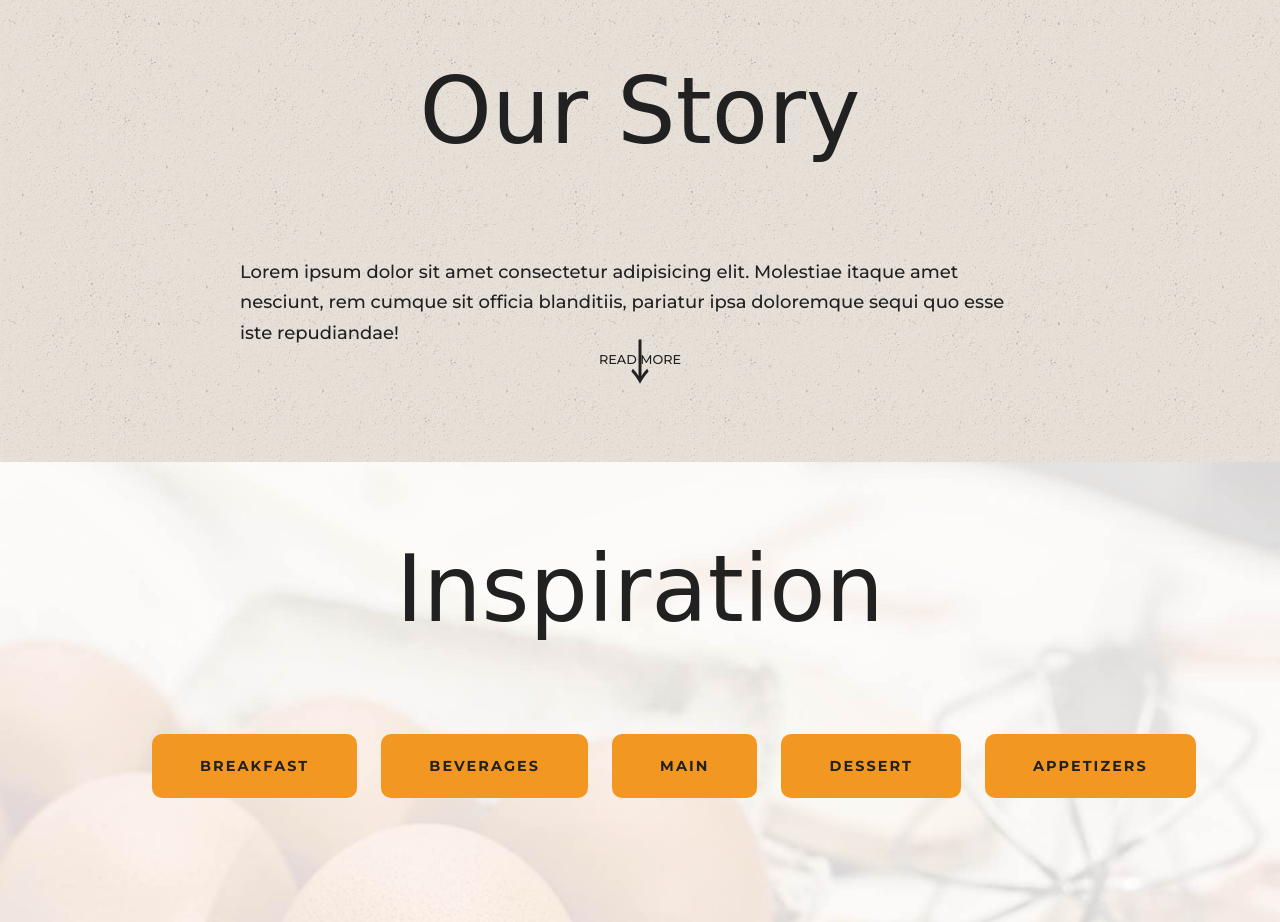
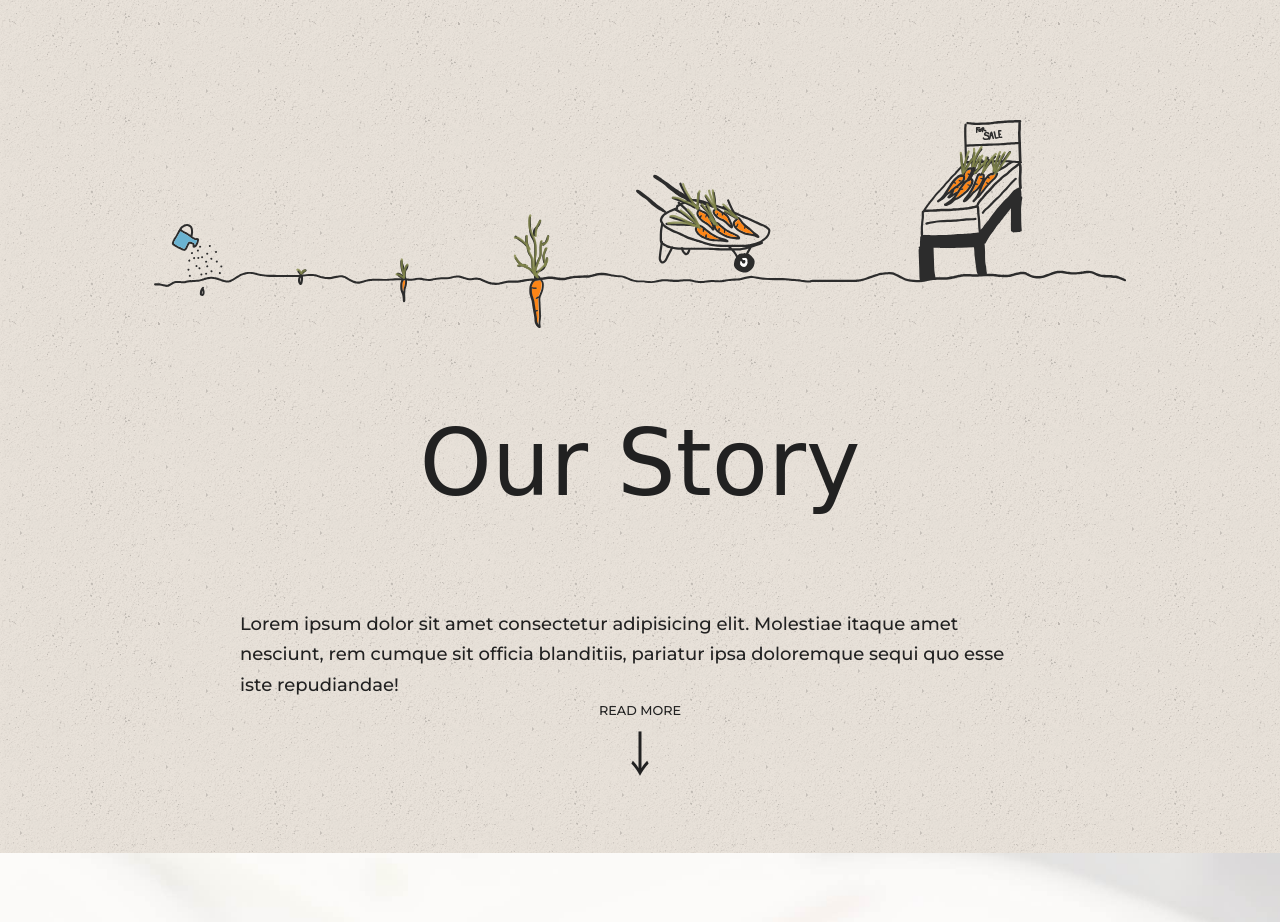
Before and after one commit to PBA-EAAA-Group3/farmfair-static, a website built with Parcel: page index.html in a window 1280 px wide. Shown: the part 960-1882 px from the top of the page. Built offline with nearby package versions, Linux system fonts and the light colour scheme; a web font is replaced by a local one.

Commit message:
story image

```diff
--- a/css/custom.css
+++ b/css/custom.css
@@ -354,6 +354,12 @@ border-radius: 20px;
     padding: 4rem 2rem;
 }
 
+#story .drawing{
+    display: block;
+    margin: 72px auto;
+    width: 80%;
+}
+
 #story h2{
     text-align: center;
 }
@@ -372,7 +378,6 @@ border-radius: 20px;
 .readMore .label{
     display: block;
     text-align: center;
-    margin: 0px auto -40px auto !important;
     text-transform: uppercase;
 }
 
--- a/index.html
+++ b/index.html
@@ -58,7 +58,6 @@
       <a href="#"class="card veggies">
         <div class="cat-overlay">
           <h3>Veggies</h3>
-
         </div>
       </a>
 
@@ -71,27 +70,25 @@
       <a href="#"class="card meat">
         <div class="cat-overlay">
           <h3>Meats</h3>
-
         </div>
       </a>
 
       <a href="#"class="card honey">
         <div class="cat-overlay">
           <h3>Honey</h3>
-
         </div>
       </a>
 
       <a href="#"class="card eggs">
         <div class="cat-overlay">
           <h3>Eggs</h3>
-
         </div>
       </a>
 
     </div>
   </section>
   <section id="story" class="container">
+    <img class="drawing" src="img/drawing3.svg" alt="growing carrot">
     <h2>Our Story</h2>
     <p>Lorem ipsum dolor sit amet consectetur adipisicing elit. Molestiae itaque amet nesciunt, rem cumque sit officia blanditiis, pariatur ipsa doloremque sequi quo esse iste repudiandae!</p>
     <div class="readMore">
```
Also changed, not shown: img/Aktiv 3.png (added), img/drawing2.png (added), img/drawing2.svg, img/drawing3.svg (added).
